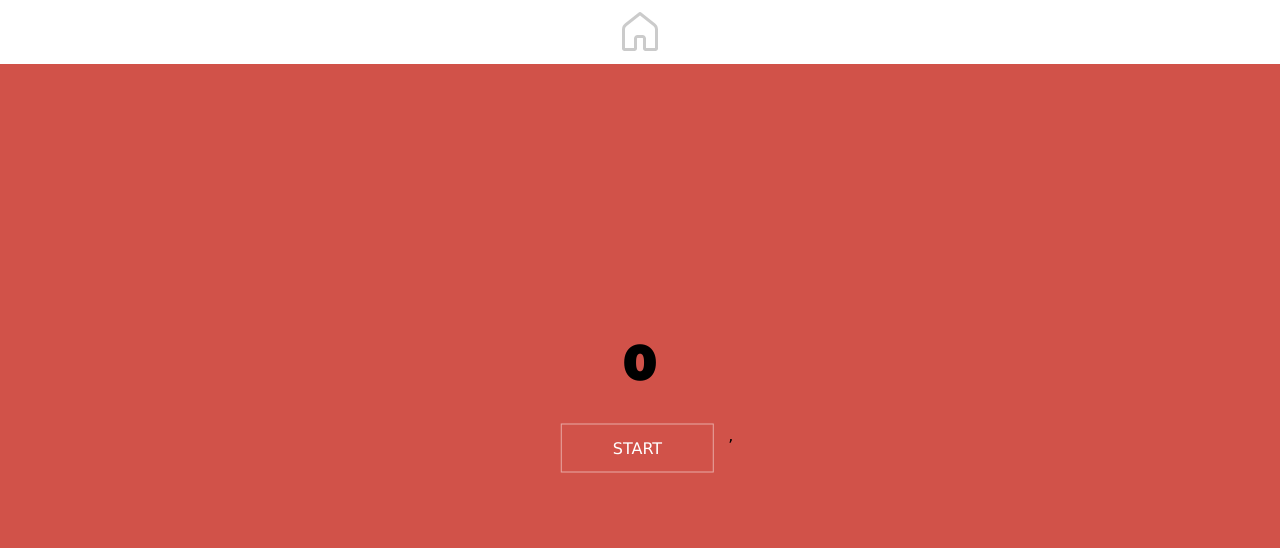
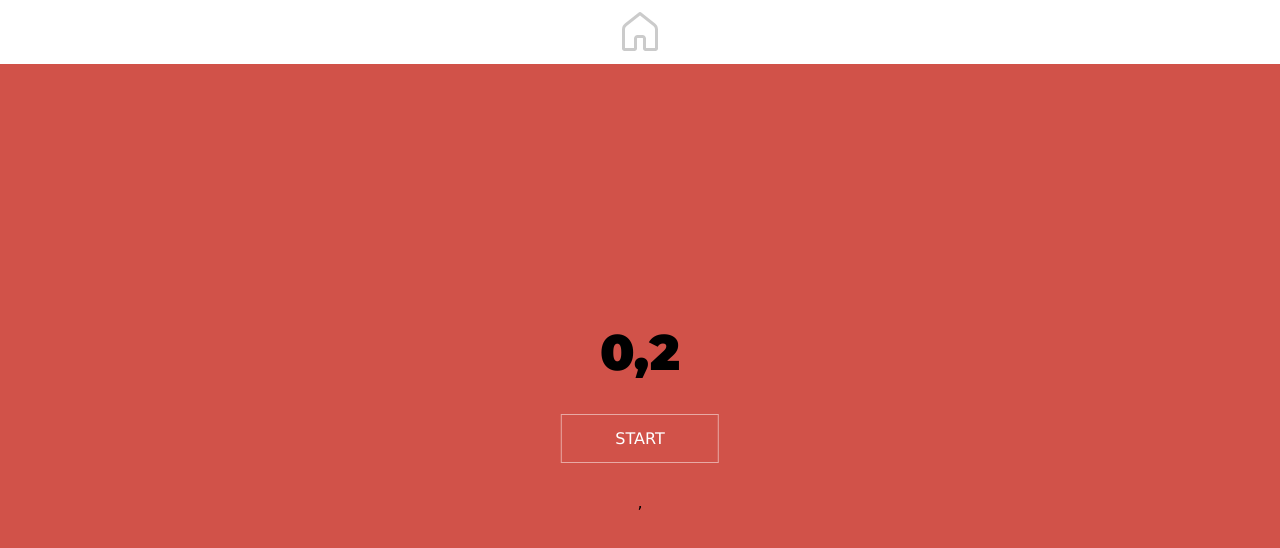
Before and after one commit to ethanolle/CrashTest, a React (Create React App) app: page /Pomodoro in a window 1280 px wide. Shown: the top 548 px of the page. Built offline with nearby package versions, Linux system fonts and the light colour scheme.

Commit message:
added Pause Button

```diff
--- a/src/pages/Main/Main.css
+++ b/src/pages/Main/Main.css
@@ -33,4 +33,6 @@
 .buttonContainer {
   display: flex;
   justify-content: center;
+  flex-direction: row;
+  flex-wrap: wrap;
 }
--- a/src/pages/Pomodoro/Pomodoro.js
+++ b/src/pages/Pomodoro/Pomodoro.js
@@ -1,17 +1,17 @@
-import './Pomodoro.scss';
-import { useState, useRef, useEffect } from 'react';
-import Countdown from 'react-countdown';
-let clickIn = new Audio('/sounds/clickIn.mp3');
-let clickOut = new Audio('/sounds/clickOut.mp3');
-let motivation = new Audio('/sounds/motivation.mp3');
+import "./Pomodoro.scss";
+import { useState, useRef, useEffect } from "react";
+import Countdown from "react-countdown";
+// let clickIn = new Audio("/sounds/clickIn.mp3");
+// let clickOut = new Audio("/sounds/clickOut.mp3");
+let motivation = new Audio("/sounds/motivation.mp3");
 
 const Pomodoro = () => {
   const [time, setTime] = useState(Date.now());
-  const [completed, setCompleted] = useState(false);
-  const [test, setTest] = useState('Ethan');
+  const [completed, setCompleted] = useState("false");
   const ref = useRef();
   useEffect(() => {
-    if (completed) motivation.play();
+    // if (completed) motivation.play();
+    // console.log(completed);
   }, [completed]);
 
   function ResetButton(props) {
@@ -30,24 +30,41 @@ const Pomodoro = () => {
     );
   }
 
-  function CompletedButtons(props) {
-    const isCompleted = props.isCompleted;
-    if (isCompleted) {
+  function Pause(props) {
+    return (
+      <a className='btn btn-5' onClick={handlePause}>
+        Pause
+      </a>
+    );
+  }
+
+  function CompletedButtons({ isCompleted }) {
+    console.log(isCompleted);
+    if (isCompleted == "true") {
       return <ResetButton />;
+    } else if (isCompleted == "start") {
+      console.log("Pause");
+      return <Pause />;
     }
     return <StartButton />;
   }
 
   const handleStart = (e) => {
-    clickIn.play();
+    // clickIn.play();
     ref.current?.start();
-    console.log('start');
+    setCompleted("start");
+  };
+
+  const handlePause = (e) => {
+    // clickIn.play();
+    ref.current?.pause();
+    setCompleted("pause");
   };
 
   const handleReset = () => {
-    clickOut.play();
+    // clickOut.play();
     setTime(Date.now());
-    console.log('reset');
+    setCompleted("false");
   };
 
   return (
@@ -55,18 +72,23 @@ const Pomodoro = () => {
       <div className='pomodoroCounter'>
         <div className='counterContainer'>
           <Countdown
-            date={time + 15000}
+            date={time + 1500}
             ref={ref}
             autoStart={false}
             renderer={({ hours, minutes, seconds, completed }) => {
               if (completed) {
                 // Render a completed state
-                setCompleted(true);
+                console.log(completed);
+                console.log("here");
+                setCompleted("true");
                 return <div>You did it!</div>;
               } else {
-                setCompleted(false);
                 // Render a countdown
-                return <h1 className='m-0 font-weight-bold'>{minutes}</h1>;
+                return (
+                  <h1 className='m-0 font-weight-bold'>
+                    {minutes},{seconds}
+                  </h1>
+                );
               }
             }}
           />
```
